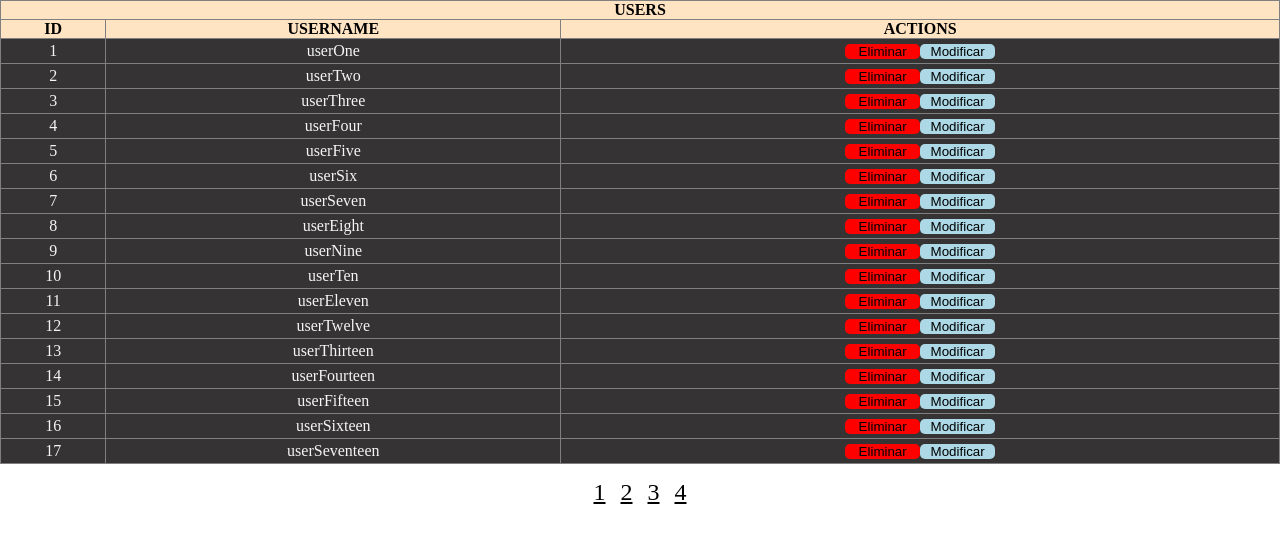
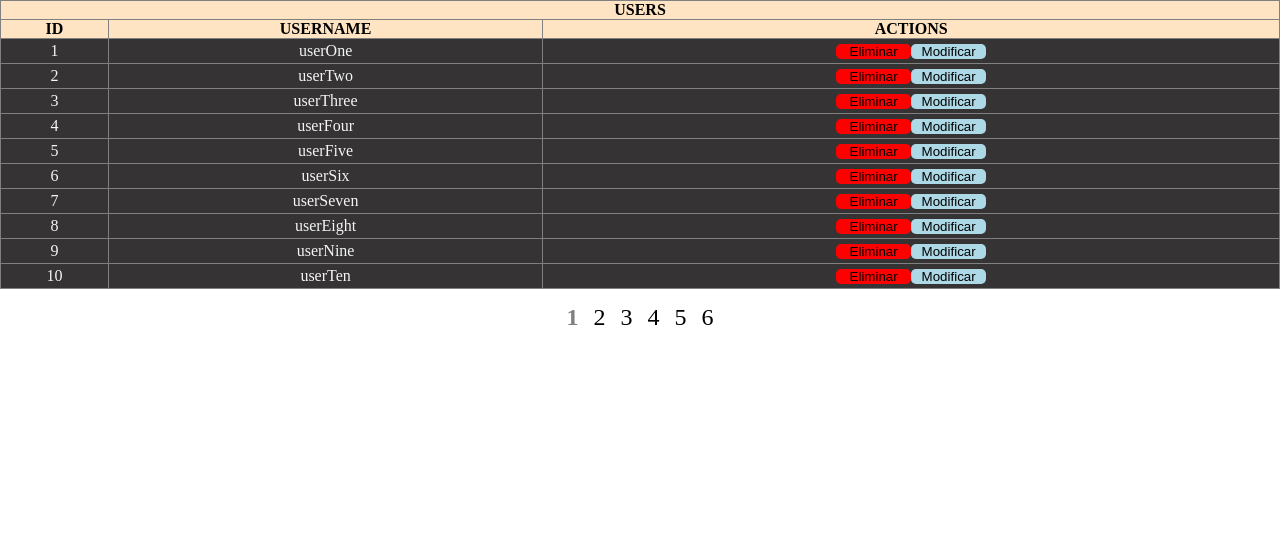
Before and after one commit to FactoryAdmin/factory-david, a plain HTML site: page tables/index.html in a window 1280 px wide. Drawn offline with Linux system fonts and the light colour scheme.

Commit message:
pagination done

```diff
--- a/tables/css/style.css
+++ b/tables/css/style.css
@@ -126,9 +126,15 @@
 
 .pages-style {
     color: black;
+    text-decoration: none;
     font-size: 24px;
 }
 
 .pages-style:hover {
     color: grey;
 }
+
+.activePage {
+    font-weight: bold;
+    color: grey;
+}
--- a/tables/dom/dom.js
+++ b/tables/dom/dom.js
@@ -1,9 +1,20 @@
-document.addEventListener('DOMContentLoaded', initialData)
+document.addEventListener('DOMContentLoaded', /* initialData */ ()=>{
+    createPagination();
+    setupPaginationEvents();
+    showRecordsPerPage(1);
+});
 
 
-function initialData() {
+function initialData(newArrayData) {
     $tbodyMainTable.innerHTML = '';
-    usersData.forEach((userData) => {
+    /* usersData.forEach((userData) => {
+        const $row = createUserRow(userData);
+        $tbodyMainTable.appendChild($row);
+    }); */
+    /* createPagination();
+    setupPaginationEvents(); */
+
+    newArrayData.forEach((userData) => {
         const $row = createUserRow(userData);
         $tbodyMainTable.appendChild($row);
     });
@@ -19,14 +30,14 @@ function createUserRow(userData) {
 
     const $actionsTd = document.createElement('td');
     $actionsTd.appendChild(generateButton('Eliminar', 'error', () => confirmDeleteItem(userData)));
-    $actionsTd.appendChild(generateButton('Modificar', 'primary', () => {}));
+    $actionsTd.appendChild(generateButton('Modificar', 'primary', () => { }));
 
     $row.appendChild($actionsTd);
     return $row;
 }
 
 
-function generateButton(btnName,classBtn,actionBtn) {
+function generateButton(btnName, classBtn, actionBtn) {
 
     let $button = document.createElement('button');
     $button.textContent = btnName;
@@ -66,12 +77,14 @@ function confirmDeleteItem(userData) {
 
 
 function createPagination() {
-    const pagesQuantities = usersData.length / 5;
+    const registerToShow = 10;
+    const pagesQuantities = Math.ceil(usersData.length / registerToShow);
 
-    for (let index = 1; index <= Math.ceil(pagesQuantities); index++) {
+    for (let index = 1; index <= pagesQuantities; index++) {
 
         let $pages = document.createElement('a');
         $pages.setAttribute('href', '#');
+        $pages.setAttribute('data-page-id', index);
         $pages.textContent = index;
         $pages.classList.add('pages-style');
         $paginationContainer.classList.add('pagination-containerStyle');
@@ -80,5 +93,41 @@ function createPagination() {
     }
 }
 
+
+
+function setupPaginationEvents() {
+    const links = document.querySelectorAll('#pagination-container > a');
+
+    for (let index = 0; index < links.length; index++) {
+        const currentPage = links[index].getAttribute('data-page-id');
+        links[index].addEventListener('click',()=> showRecordsPerPage(currentPage));
+    }
+};
+
+
+function showRecordsPerPage(currentPage) {
+    const size = 10;
+    const lastIndex = currentPage * size;
+    const firstIndex = lastIndex - size;
+    const newArrayData = usersData.slice(firstIndex, lastIndex);
+
+
+
+    initialData(newArrayData);
+    activePage(currentPage);
+}
+
+function activePage(currentPage) {
+    const links = document.querySelectorAll('#pagination-container > a');
+
+    links.forEach(page=> {
+        page.classList.remove('activePage');
+    })
+
+    const activeLink = document.querySelector(`#pagination-container > a:nth-child(${currentPage})`);
+    activeLink.classList.add('activePage');
+
+}
+
+
 setupModalEvents();
-createPagination();
--- a/tables/dom/utilities.js
+++ b/tables/dom/utilities.js
@@ -17,8 +17,45 @@ let usersData = [
     {userId: '14', username: 'userFourteen'},
     {userId: '15', username: 'userFifteen'},
     {userId: '16', username: 'userSixteen'},
-    {userId: '17', username: 'userSeventeen'}
+    {userId: '17', username: 'userSeventeen'},
+    {userId: '18', username: 'userEighteen'},
+    {userId: '19', username: 'userNineteen'},
+    {userId: '20', username: 'userTwenty'},
+    {userId: '21', username: 'userTwentyOne'},
+    {userId: '22', username: 'userTwentyTwo'},
+    {userId: '23', username: 'userTwentyThree'},
+    {userId: '24', username: 'userTwentyFour'},
+    {userId: '25', username: 'userTwentyFive'},
+    {userId: '26', username: 'userTwentySix'},
+    {userId: '27', username: 'userTwentySeven'},
+    {userId: '28', username: 'userTwentyEight'},
+    {userId: '29', username: 'userTwentyNine'},
+    {userId: '30', username: 'userThirty'},
+    {userId: '31', username: 'userThirtyOne'},
+    {userId: '32', username: 'userThirtyTwo'},
+    {userId: '33', username: 'userThirtyThree'},
+    {userId: '34', username: 'userThirtyFour'},
+    {userId: '35', username: 'userThirtyFive'},
+    {userId: '36', username: 'userThirtySix'},
+    {userId: '37', username: 'userThirtySeven'},
+    {userId: '38', username: 'userThirtyEight'},
+    {userId: '39', username: 'userThirtyNine'},
+    {userId: '40', username: 'userForty'},
+    {userId: '41', username: 'userFortyOne'},
+    {userId: '42', username: 'userFortyTwo'},
+    {userId: '43', username: 'userFortyThree'},
+    {userId: '44', username: 'userFortyFour'},
+    {userId: '45', username: 'userFortyFive'},
+    {userId: '46', username: 'userFortySix'},
+    {userId: '47', username: 'userFortySeven'},
+    {userId: '48', username: 'userFortyEight'},
+    {userId: '49', username: 'userFortyNine'},
+    {userId: '50', username: 'userFifty'},
+    {userId: '51', username: 'userFiftyOne'},
+    {userId: '52', username: 'userFiftyTwo'},
+    {userId: '53', username: 'userFiftyThree'}
 ];
+
 
 const btnClasses = {
     primary: 'primaryBtn',
```
